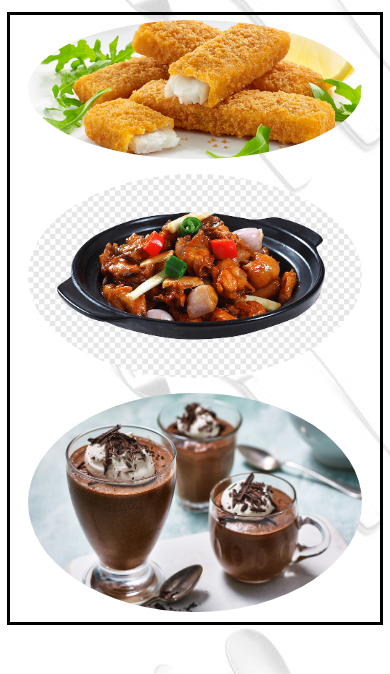
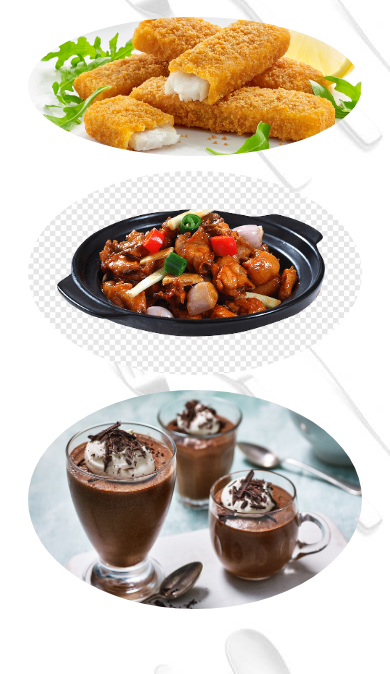
Before and after one commit to naifAlbalawi/HW2, a plain HTML site: page index.html in a window 390 px wide. Shown: the part 170-844 px from the top of the page. Drawn offline with Linux system fonts and the light colour scheme.

Commit message:
styling index

```diff
--- a/FishRecipe.css
+++ b/FishRecipe.css
@@ -198,7 +198,7 @@ footer {
 
 
 
-@media (max-width: 768px ) {
+@media (max-width: 750px ) {
 
     #index {
         display: flex;
@@ -238,12 +238,12 @@ footer {
 
 }
 
-@media (max-width: 600px ) {
+@media (max-width: 550px ) {
     #index {
         display: flex;
         flex-direction: column;
         justify-content: flex-start;
-        border: solid;
+
         max-height: none;
         margin: auto;
     }
```
